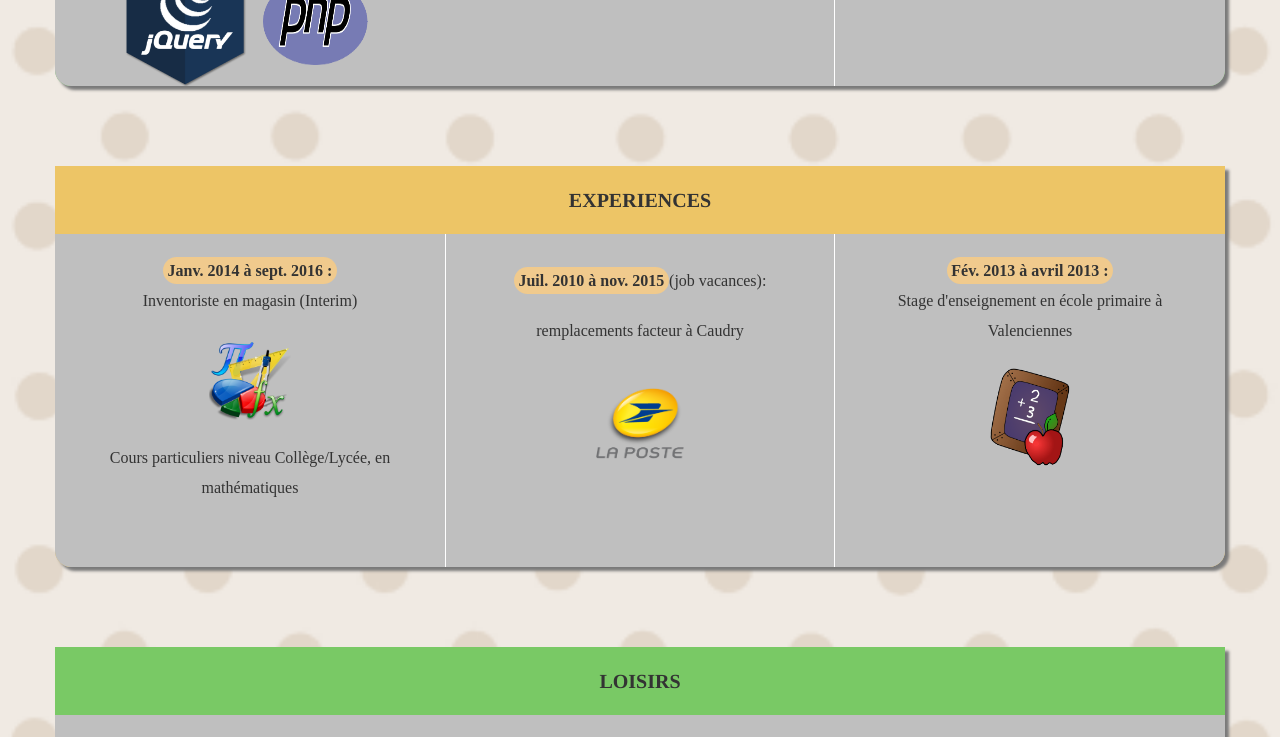
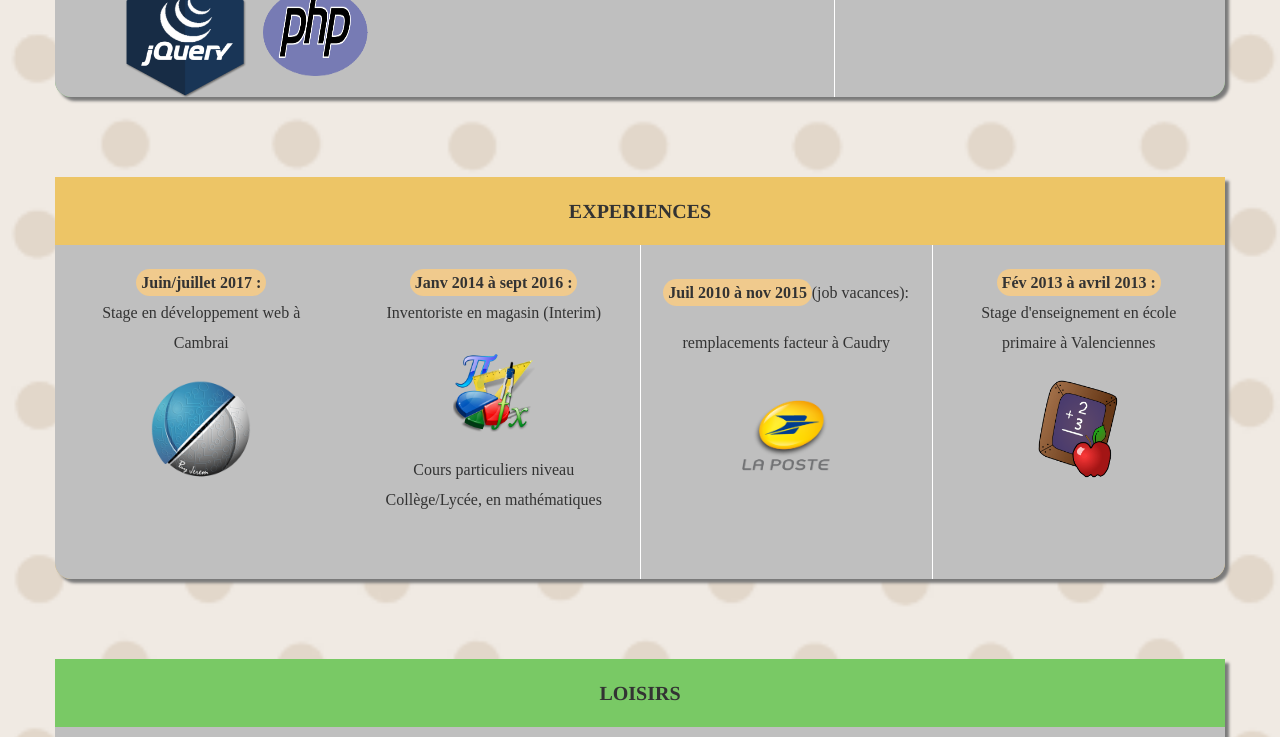
Before and after one commit to NicolasPlace/CV.N.Place-1-, a plain HTML site: page index.html in a window 1280 px wide. Shown: the part 1543-2280 px from the top of the page. Drawn offline with Linux system fonts and the light colour scheme.

Commit message:
add link

```diff
--- a/css/style.css
+++ b/css/style.css
@@ -207,11 +207,12 @@ li a {
     line-height: 2em;
 }
 
-.img_popschool {
+.img_popschool, .img_bjsolutions {
     width: 100px;
     height: 100px;
     margin: auto;
 }
+
 
 .img_istv {
     width: 174px;
@@ -351,7 +352,6 @@ footer {
     color: white;
     background-color: #4F4F4F;
 }
-
 .icone {
     color: white;
 }
--- a/index.html
+++ b/index.html
@@ -10,13 +10,8 @@
     <link href="https://maxcdn.bootstrapcdn.com/font-awesome/4.7.0/css/font-awesome.min.css" rel="stylesheet" />
     <title>CV Nicolas Place</title>
   </head>
-  <body>
+  <body id="body">
     <header>
-      <div id="button_menu">
-        <span></span>
-        <span></span>
-        <span></span>
-      </div>
       <div class="container-fluid">
         <ul  class="nav  nav-justified navbar-fixed-top ">
           <li id="link_presentation"><a href="#section_about_me" title="à propos de moi">PRESENTATION</a></li>
@@ -46,9 +41,7 @@
               <p>Pour cela, j'ai eu la chance d'intégrer le centre de formation Popschool situé à Anzin, afin d'apprendre
                 le métier de développeur web/mobile
               </p>
-              <p>
-                Un manque d'expérience n'est pour moi pas un handicap, tant que l'envie et la motivation sont là !
-              </p>
+              <p>Un manque d'expérience n'est pour moi pas un handicap, tant que l'envie et la motivation sont là !</p>
             </div>
             <div class="col-md-4   col-sm-5" id="contact">
               <p><span class="info_contact">Adresse</span></p>
@@ -63,11 +56,13 @@
               <hr>
               </hr>
               <p><i class="fa fa-car" aria-hidden="true"></i> Permis B</p>
+              <p><a href="CVdeuxièmeVersion/index.html">CV version 2</a></p>
             </div>
           </div>
         </div>
       </div>
     </section>
+
     <section  id="section_my_career">
       <div class="container" id="career">
         <div>
@@ -97,6 +92,7 @@
         </div>
       </div>
     </section>
+
     <section id="section_my_skills">
       <div class="container" id="skills">
         <div>
@@ -152,30 +148,36 @@
         </div>
       </div>
     </section>
+
     <section id="section_my_experiences">
       <div class="container" id="experiences">
         <div>
           <h2>EXPERIENCES</h2>
         </div>
         <div class="row content_section" id="content_experiences">
-          <div class="col-md-4  col-sm-4">
-            <p><span class="time">Janv. 2014 à sept. 2016 :</span>
+          <div class="col-md-3  col-sm-6">
+            <p><span class="time">Juin/juillet 2017 :</span><br> Stage en développement web à Cambrai</p>
+            <img src="images/bjsolutions.png" alt="BjSolutions" class="img-responsive img_bjsolutions">
+          </div>
+          <div class="col-md-3  col-sm-6">
+            <p><span class="time">Janv 2014 à sept 2016 :</span>
               <br>Inventoriste en magasin (Interim)
             </p>
             <img src="images/maths.png" alt="maths" class="img-responsive img_maths">
             <p>Cours particuliers niveau Collège/Lycée, en mathématiques</p>
           </div>
-          <div class="col-md-4  col-sm-4" id="experiences_middle_column">
-            <p><span class="time">Juil. 2010 à nov. 2015</span>(job vacances): remplacements facteur à Caudry</p>
+          <div class="col-md-3  col-sm-6" id="experiences_middle_column">
+            <p><span class="time">Juil 2010 à nov 2015</span>(job vacances): remplacements facteur à Caudry</p>
             <img src="images/laposte.png" alt="laposte" class="img-responsive img_laposte">
           </div>
-          <div class="col-md-4  col-sm-4">
-            <p><span class="time">Fév. 2013 à avril 2013 :</span><br> Stage d'enseignement en école primaire  à Valenciennes</p>
+          <div class="col-md-3  col-sm-6">
+            <p><span class="time">Fév 2013 à avril 2013 :</span><br> Stage d'enseignement en école primaire  à Valenciennes</p>
             <img src="images/ecole.png" alt="ecole" class="img-responsive img_school">
           </div>
         </div>
       </div>
     </section>
+
     <section id="section_my_hobbies">
       <div class="container" id="hobbies">
         <div>
@@ -197,6 +199,7 @@
         </div>
       </div>
     </section>
+
     <footer >
       <div class="container-fluid">
         <div class="row">
```
Also changed, not shown: images/bjsolutions.png (added), 1 other file.
